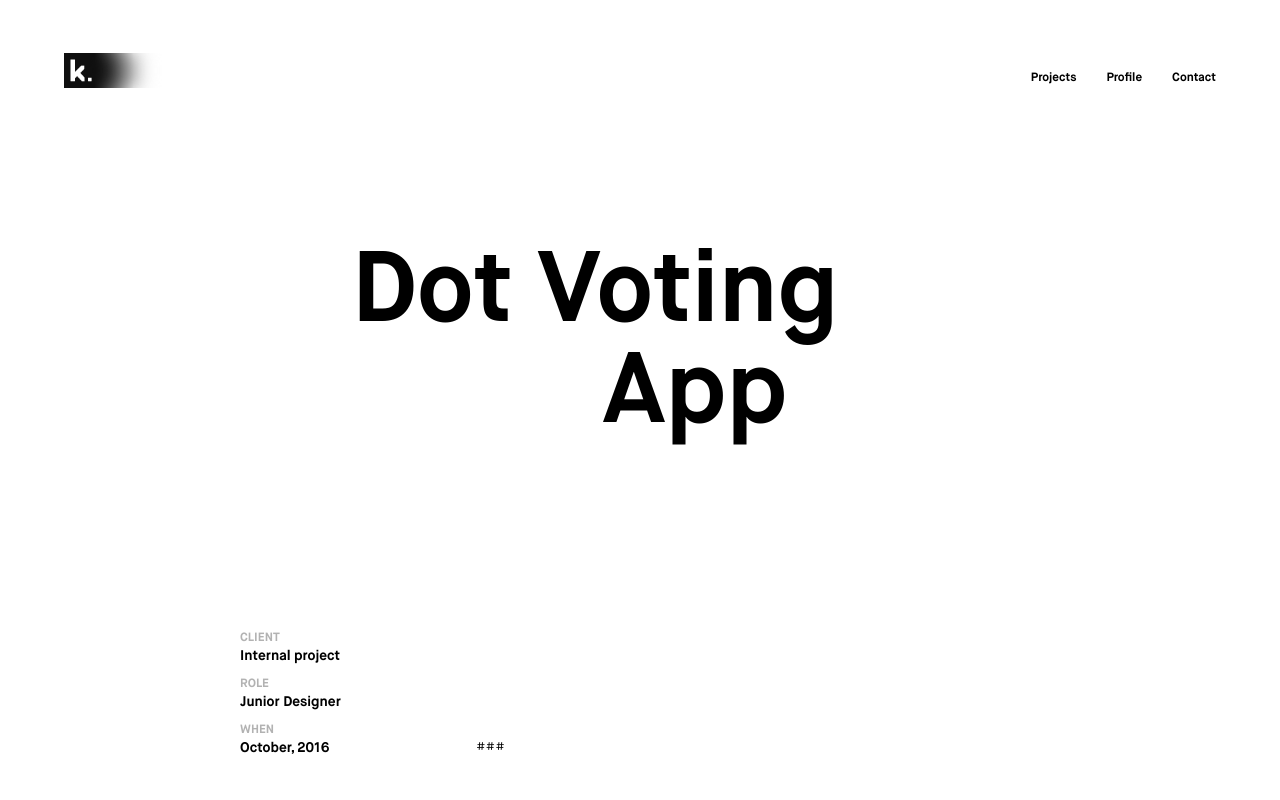
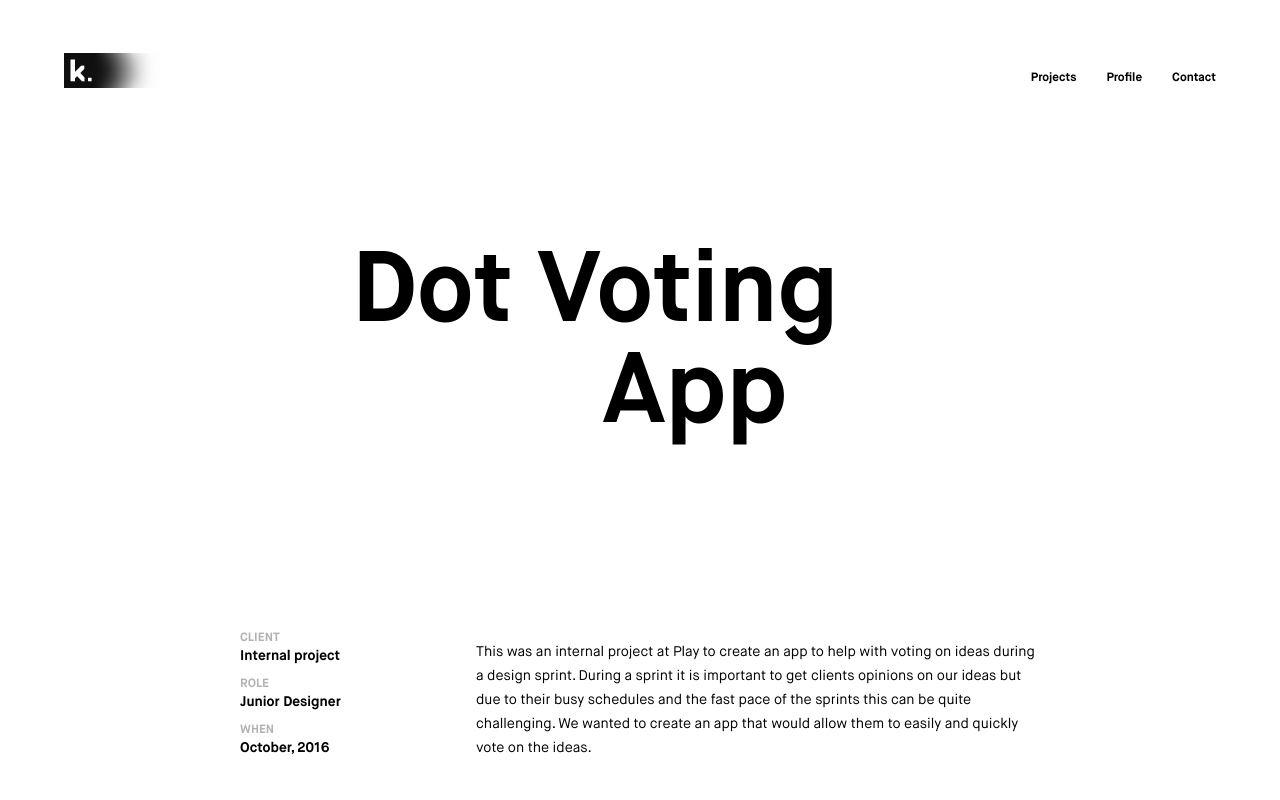
Before and after one commit to kieranbaybutt/portfolio2, a plain HTML site: page dot-voting.html in a window 1280 px wide. Shown: the top 800 px of the page. Drawn offline with nearby package versions, Linux system fonts and the light colour scheme; files whose address does not match are found by name.

Commit message:
copy changes

```diff
--- a/dot-voting.html
+++ b/dot-voting.html
@@ -61,7 +61,7 @@
       </div>
 
       <div class="project-description">
-        <p>###</p>
+        <p>This was an internal project at Play to create an app to help with voting on ideas during a design sprint. During a sprint it is important to get clients opinions on our ideas but due to their busy schedules and the fast pace of the sprints this can be quite challenging. We wanted to create an app that would allow them to easily and quickly vote on the ideas.</p>
       </div>
 
     </div>
```
Also changed, not shown: jon-bellion.html (+1 -1 lines).
